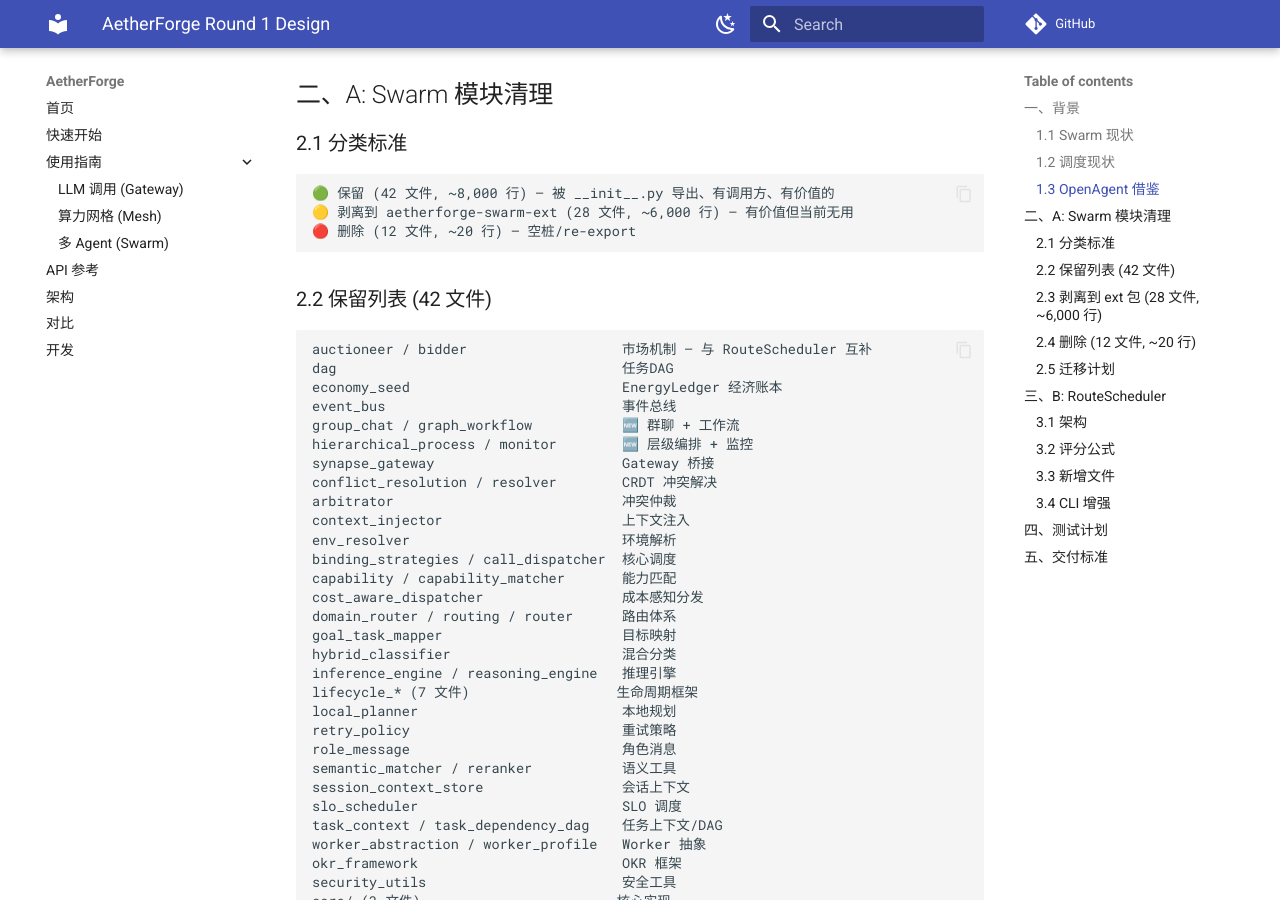
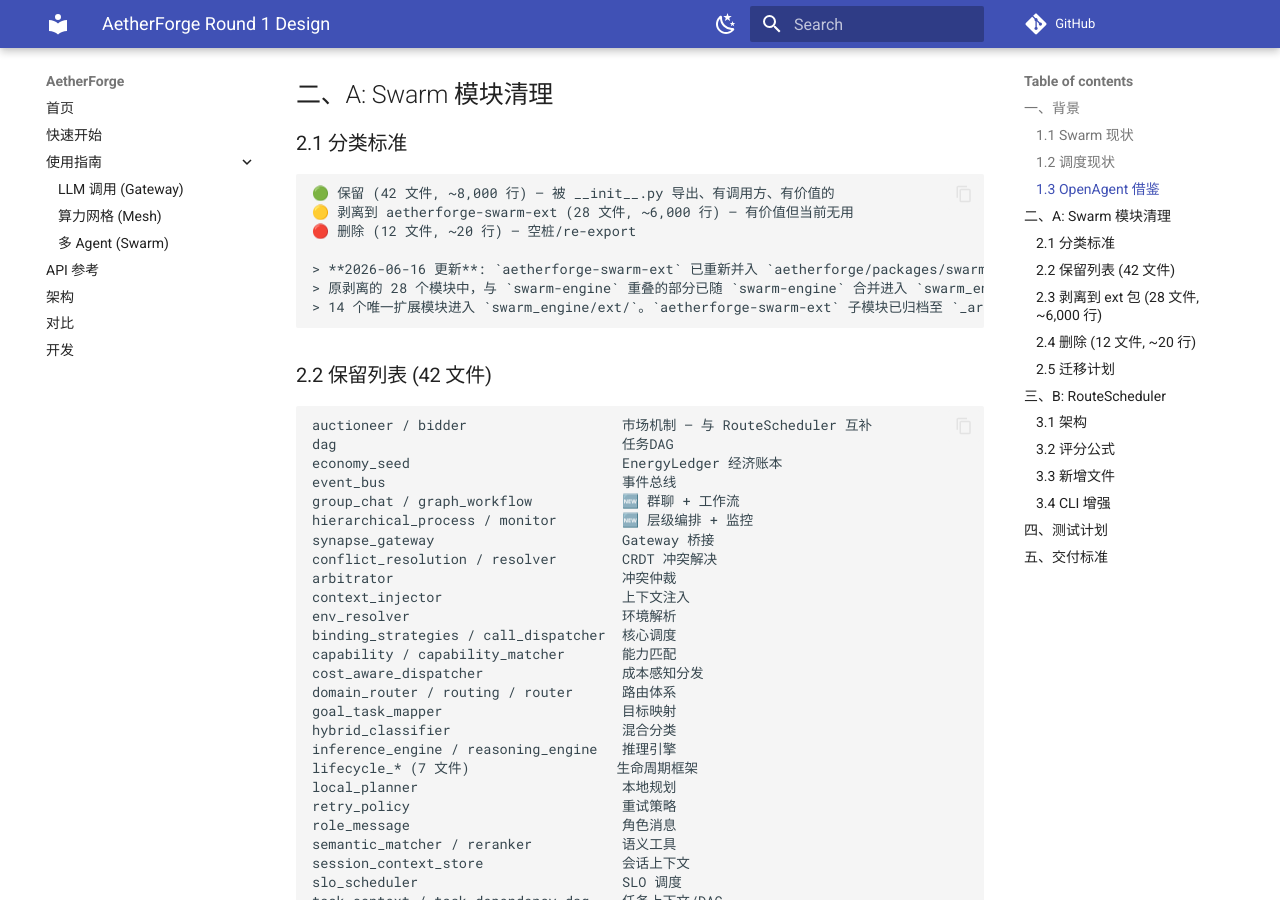
Before and after one commit to starlink-awaken/omostation-aetherforge, an MkDocs documentation site: the page built from docs/superpowers/specs/2026-06-round1-design.md, in a window 1280 px wide and 900 px high, scrolled down 935 px. Built offline with MkDocs 1.6.1 and Material for MkDocs 9.7.7, drawn with Linux system fonts in a browser that asks for light colours; comment, search, counter and statistics services are not loaded.

Commit message:
docs(aetherforge): update boundary/agents/design for swarm-ext merge
- Note aetherforge-swarm-ext archived and merged into swarm_engine/ext
- Update dependency list to reflect gateway/mesh/swarm consolidation
- Update boundary downstream impact and archive notes

````diff
--- a/docs/superpowers/specs/2026-06-round1-design.md
+++ b/docs/superpowers/specs/2026-06-round1-design.md
@@ -48,6 +48,10 @@ oh-my-openagent 的核心架构思路:
 🟢 保留 (42 文件, ~8,000 行) — 被 __init__.py 导出、有调用方、有价值的
 🟡 剥离到 aetherforge-swarm-ext (28 文件, ~6,000 行) — 有价值但当前无用
 🔴 删除 (12 文件, ~20 行) — 空桩/re-export
+
+> **2026-06-16 更新**: `aetherforge-swarm-ext` 已重新并入 `aetherforge/packages/swarm/src/swarm_engine/ext/`。
+> 原剥离的 28 个模块中，与 `swarm-engine` 重叠的部分已随 `swarm-engine` 合并进入 `swarm_engine/`，
+> 14 个唯一扩展模块进入 `swarm_engine/ext/`。`aetherforge-swarm-ext` 子模块已归档至 `_archived/aetherforge-swarm-ext/`。
 ```
 
 ### 2.2 保留列表 (42 文件)
````
Also changed, not shown: AGENTS.md (+5 -3 lines), BOUNDARY.md (+4 -3 lines).
